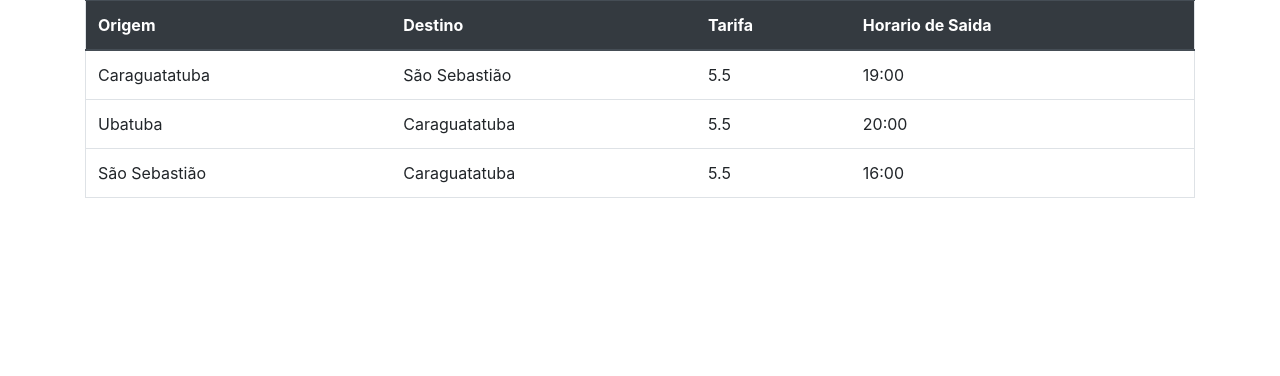
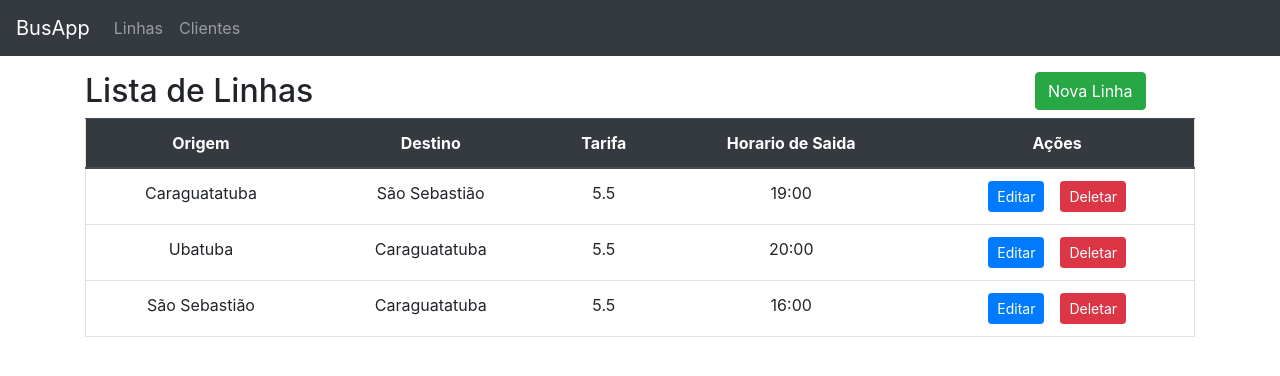
Before and after one commit to rebecastilho/BusAPP-React, a React (Create React App) app: page /linhas in a window 1280 px wide. Shown: the top 376 px of the page. Built offline with nearby package versions, Linux system fonts and the light colour scheme.

Commit message:
Layout Linha padrão

```diff
--- a/src/App.js
+++ b/src/App.js
@@ -1,6 +1,6 @@
 import React, {Component} from 'react';
 import Usuarios from './components/usuarios/Index.jsx';
-import Linhas from './components/linhas/Linhas.jsx';
+import Linhas from './components/linhas/Index.jsx';
 import {BrowserRouter as Router, Route, Link} from "react-router-dom";
 
 
--- /dev/null
+++ b/src/components/linhas/Index.jsx
@@ -0,0 +1,110 @@
+import React, { Component } from 'react';
+import objeto from './linhas.json';
+import Linha from './Linha';
+
+
+class CorpoPagina extends React.Component {
+    render() {
+        return (
+            <div>
+                <Navbar />
+                <div className="container">
+                    <div className="row">
+                        <div className="col col-md-6">
+                            <h2>Lista de Linhas</h2>
+                        </div>
+                        <div className="col col-md-2 offset-md-4">
+                            <a href="linhas/novo" className="btn btn-success">Nova Linha</a>
+                        </div>
+                    </div>
+                    <div className="row">
+                        <div className="col align-self-center">
+                            <Tabela />
+                        </div>
+                    </div>
+                </div>
+            </div>
+        )
+    }
+}
+
+class Navbar extends React.Component {
+    render() {
+        return (
+            <nav className="navbar  navbar-expand-lg navbar-dark bg-dark mb-3">
+                <a className="navbar-brand" href="#">BusApp</a>
+
+                <div className="collapse navbar-collapse">
+                    <ul className="navbar-nav mr-auto  ">
+                        <li className="nav-item">
+                            <a className="nav-link" href="/linhas">Linhas</a>
+                        </li>
+                        <li className="nav-item">
+                            <a className="nav-link" href="/usuarios">Clientes</a>
+                        </li>
+                    </ul>
+                </div>
+            </nav>
+        )
+    };
+
+}
+
+class Tabela extends React.Component {
+    render() {
+        return (
+            <table class='table border table-hover text-center'>
+                <TabelaCabecalho />
+                <ListaLinhas />
+            </table>
+        )
+    }
+}
+
+class TabelaCabecalho extends React.Component {
+    render() {
+        return (
+            <thead class="thead-dark">
+                <tr>
+                    <th scope='col'>Origem</th>
+                    <th scope='col'>Destino</th>
+                    <th scope='col'>Tarifa</th>
+                    <th scope='col'>Horario de Saida</th>
+                    <th scope='col'>Ações</th>
+                </tr>
+            </thead>
+        )
+    };
+
+}
+
+class ListaLinhas extends React.Component {
+    constructor(props) {
+        super(props)
+        this.state = {
+            linhas: objeto.linhas,
+            origem: "",
+            destino: "",
+            tarifa: "",
+            horario_saida: ""
+        }
+    }
+    render() {
+        return (
+            <tbody>
+                {
+                    this.state.linhas.map((linha, i) =>
+                        <Linha
+                            origem={linha.origem}
+                            destino={linha.destino}
+                            tarifa={linha.tarifa}
+                            horario_saida={linha.horario_saida}
+                        />
+                    )
+                }
+            </tbody>
+        );
+    }
+}
+
+export default CorpoPagina;
--- a/src/components/linhas/Linha.jsx
+++ b/src/components/linhas/Linha.jsx
@@ -9,6 +9,10 @@ class Linha extends React.Component{
           <td>{ this.props.destino }</td>
           <td>{ this.props.tarifa }</td>
           <td>{ this.props.horario_saida }</td>
+          <td>
+            <a href={"linhas/editar/"+this.props.id} class="btn btn-primary btn-sm mr-3">Editar</a>
+            <a href={"linhas/deletar/"+this.props.id} class="btn btn-danger btn-sm">Deletar</a>
+          </td>
       </tr>
     )
   }
--- a/src/components/linhas/Linhas.jsx
+++ /dev/null
@@ -1,76 +0,0 @@
-import React, { Component } from 'react';
-import objeto from './linhas.json';
-import Linha from './Linha';
-
-
-class CorpoPagina extends React.Component {
-    render(){
-        return(
-            <div class="container">
-            <div class="row">
-                <div class="col align-self-center">
-                    <Tabela/>
-                </div>
-            </div>
-        </div>
-        )
-    }
-}
-
-class Tabela extends React.Component {
-    render() {
-        return (
-            <table class='table border table-hover'>
-                <TabelaCabecalho />
-                <ListaLinhas />
-            </table>
-        )
-    }
-}
-
-class TabelaCabecalho extends React.Component {
-    render() {
-        return (
-            <thead class="thead-dark">
-                <tr>
-                    <th scope='col'>Origem</th>
-                    <th scope='col'>Destino</th>
-                    <th scope='col'>Tarifa</th>
-                    <th scope='col'>Horario de Saida</th>
-                </tr>
-            </thead>
-        )
-    };
-
-}
-
-class ListaLinhas extends React.Component {
-    constructor(props) {
-        super(props)
-        this.state = {
-            linhas: objeto.linhas,
-            origem: "",
-            destino: "",
-            tarifa: "",
-            horario_saida: ""
-        }
-    }
-    render() {
-        return (
-            <tbody>
-                {
-                    this.state.linhas.map((linha, i) =>
-                        <Linha
-                            origem={linha.origem}
-                            destino={linha.destino}
-                            tarifa={linha.tarifa}
-                            horario_saida={linha.horario_saida}
-                        />
-                    )
-                }
-            </tbody>
-        );
-    }
-}
-
-export default CorpoPagina;
```
Also changed, not shown: 1 other file (tests, documents, lock files or other folders).
